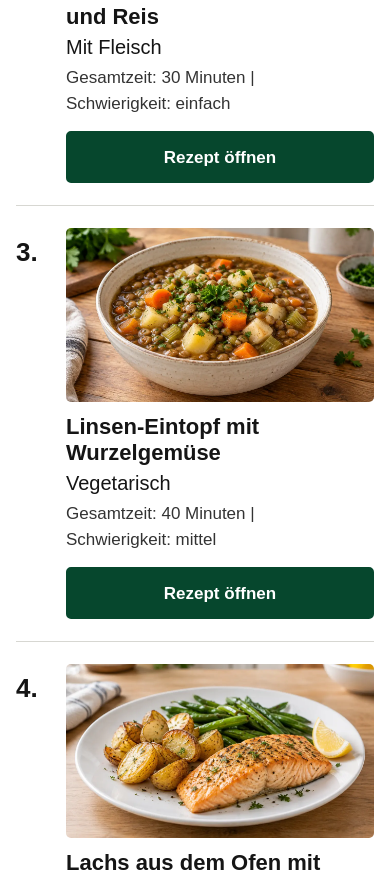
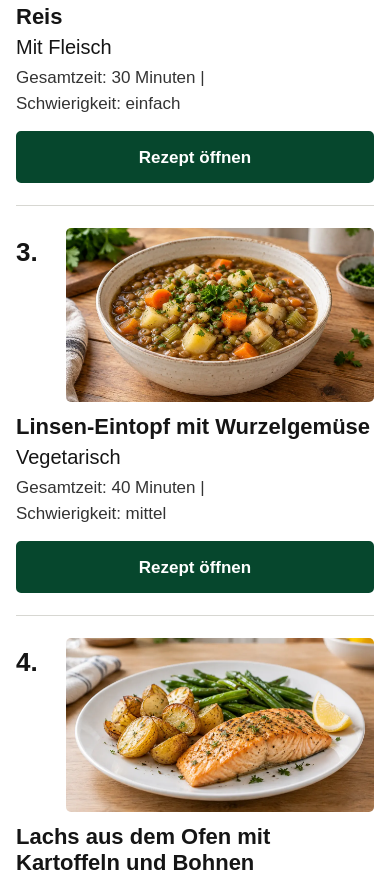
Before and after one commit to 4k5mm85mj2-ship-it/koch-klar, a React (Vite) app: page / in a window 390 px wide. Shown: the part 1102-1980 px from the top of the page. Built offline with nearby package versions, Linux system fonts and the light colour scheme.

Commit message:
Combine recipe number with image for screen readers

```diff
--- a/src/App.jsx
+++ b/src/App.jsx
@@ -205,9 +205,12 @@ export function App() {
             </div>
 
             <ol className="recipe-list">
-              {recipes.map((recipe) => (
+              {recipes.map((recipe, index) => (
                 <li className="recipe-row" key={recipe.id}>
-                  <img className="recipe-thumbnail" src={recipe.image} alt={recipe.alt} width="320" height="180" />
+                  <div className="recipe-visual" role="img" aria-label={`Gericht ${index + 1} von ${recipes.length}. ${recipe.alt}`}>
+                    <span className="recipe-number" aria-hidden="true">{index + 1}.</span>
+                    <img className="recipe-thumbnail" src={recipe.image} alt="" aria-hidden="true" width="320" height="180" />
+                  </div>
                   <div className="recipe-summary">
                     <h3>{recipe.title}</h3>
                     <p className="recipe-type">{recipe.diet}</p>
--- a/src/styles.css
+++ b/src/styles.css
@@ -192,13 +192,11 @@ h1[tabindex="-1"]:focus { outline: none; }
   margin: 0;
   padding: 0;
   list-style: none;
-  counter-reset: recipes;
 }
 
 .recipe-row {
-  counter-increment: recipes;
   display: grid;
-  grid-template-columns: 54px 240px minmax(300px, 1fr) auto;
+  grid-template-columns: 316px minmax(300px, 1fr) auto;
   align-items: center;
   gap: 22px;
   min-height: 140px;
@@ -206,8 +204,14 @@ h1[tabindex="-1"]:focus { outline: none; }
   border-bottom: 1px solid var(--gray-300);
 }
 
-.recipe-row::before {
-  content: counter(recipes) ".";
+.recipe-visual {
+  display: grid;
+  grid-template-columns: 54px 240px;
+  align-items: center;
+  gap: 22px;
+}
+
+.recipe-number {
   align-self: center;
   font-size: 32px;
   font-weight: 700;
@@ -351,9 +355,10 @@ h1[tabindex="-1"]:focus { outline: none; }
   .site-header { grid-template-columns: 1fr; padding-top: 14px; }
   .wordmark { justify-self: center; }
   .main-nav { justify-content: center; }
-  .recipe-row { grid-template-columns: 44px 180px minmax(0, 1fr); }
+  .recipe-row { grid-template-columns: 246px minmax(0, 1fr); }
+  .recipe-visual { grid-template-columns: 44px 180px; }
   .recipe-thumbnail { width: 180px; height: 118px; }
-  .recipe-action { grid-column: 3; justify-self: start; min-width: 190px; }
+  .recipe-action { grid-column: 2; justify-self: start; min-width: 190px; }
   .recipe-hero { grid-template-columns: 1fr; }
   .recipe-hero-image { grid-row: 1; max-height: 420px; }
 }
@@ -366,10 +371,11 @@ h1[tabindex="-1"]:focus { outline: none; }
   .page-shell { width: min(calc(100% - 32px), var(--content-width)); padding-top: 28px; }
   .week-switcher { grid-template-columns: 1fr 1fr; gap: 12px; }
   .week-title { grid-column: 1 / -1; grid-row: 1; margin-bottom: 6px; }
-  .recipe-row { grid-template-columns: 36px 1fr; gap: 12px 14px; padding: 22px 0; }
-  .recipe-row::before { grid-row: 1; align-self: start; padding-top: 4px; font-size: 26px; }
+  .recipe-row { grid-template-columns: 1fr; gap: 12px; padding: 22px 0; }
+  .recipe-visual { grid-template-columns: 36px minmax(0, 1fr); gap: 14px; }
+  .recipe-number { grid-row: 1; align-self: start; padding-top: 4px; font-size: 26px; }
   .recipe-thumbnail { grid-column: 2; width: 100%; height: auto; aspect-ratio: 16 / 9; }
-  .recipe-summary, .recipe-action { grid-column: 2; }
+  .recipe-summary, .recipe-action { grid-column: 1; }
   .recipe-action { width: 100%; }
   .meta-break { display: block; }
   .recipe-hero { gap: 26px; }
```
Also changed, not shown: 2 other files (tests, documents, lock files or other folders).
